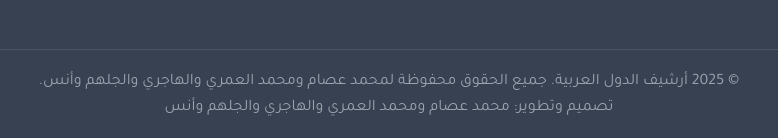
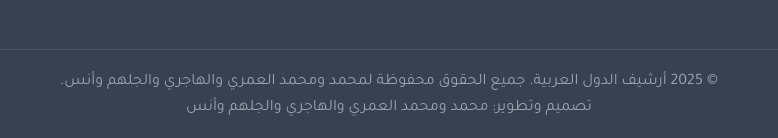
Before and after one commit to modk873/arabdigiarch, a plain HTML site: page sudan.html in a window 1280 px wide. Shown: the part 5392-5530 px from the top of the page, 251-1029 px from the left. Drawn offline with Linux system fonts and the light colour scheme.

Commit message:
Update sudan.html

```diff
--- a/sudan.html
+++ b/sudan.html
@@ -243,8 +243,8 @@
             </ul>
         </div>
             <div class="footer-bottom">
-                <p>&copy; 2025 أرشيف الدول العربية. جميع الحقوق محفوظة لمحمد عصام ومحمد العمري والهاجري والجلهم وأنس.</p>
-                <p>تصميم وتطوير: محمد عصام ومحمد العمري والهاجري والجلهم وأنس</p>
+             <p>&copy; 2025 أرشيف الدول العربية. جميع الحقوق محفوظة لمحمد ومحمد العمري والهاجري والجلهم وأنس.</p>
+                <p>تصميم وتطوير: محمد ومحمد العمري والهاجري والجلهم وأنس</p>
             </div>
         </div>
     </footer>
```
